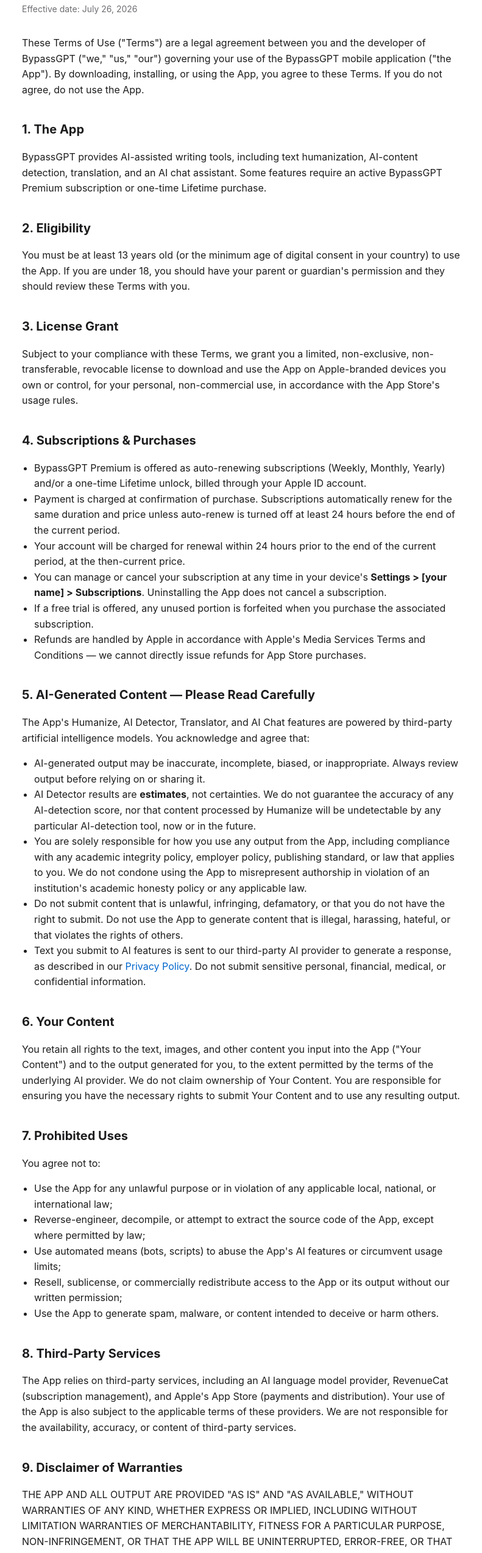
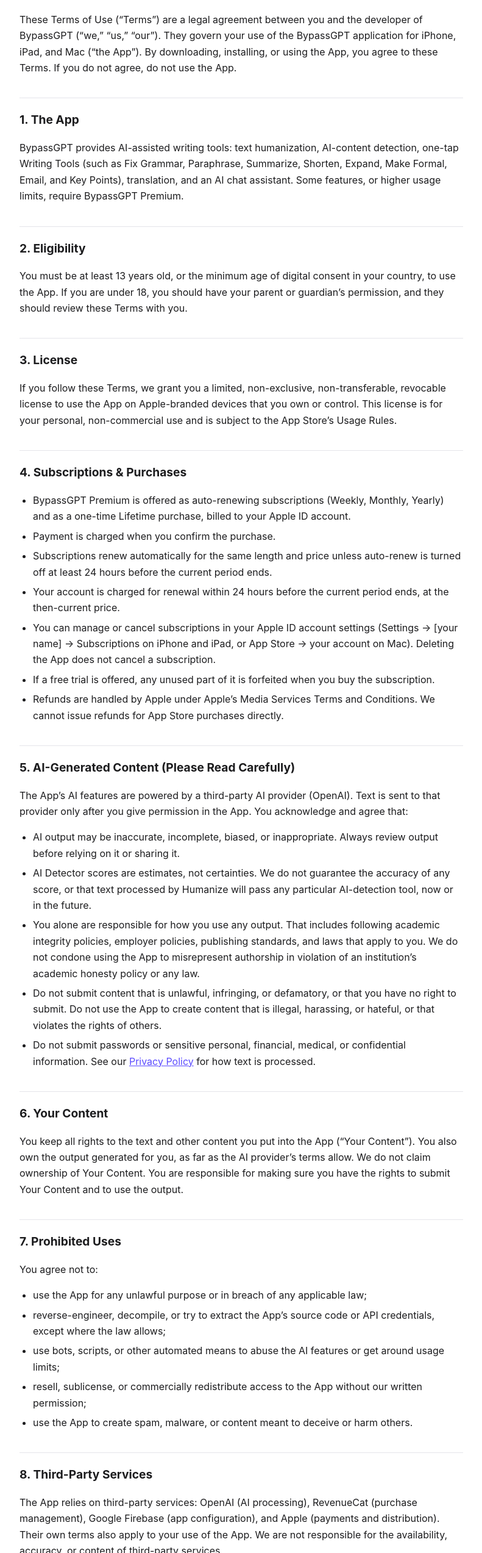
Before and after one commit to mduzzalmiadev/app-legal, a plain HTML site: page bypassgpt/terms.html in a window 1280 px wide. Shown: the part 114-2660 px from the top of the page at 61% size, without its empty margins (244-1035 px from the left). Drawn offline with Linux system fonts and the light colour scheme.

Commit message:
Update terms.html

```diff
--- a/bypassgpt/terms.html
+++ b/bypassgpt/terms.html
@@ -1,123 +1,114 @@
-<!DOCTYPE html>
+<!doctype html>
 <html lang="en">
 <head>
-<meta charset="UTF-8">
-<meta name="viewport" content="width=device-width, initial-scale=1.0">
-<title>Terms of Use — BypassGPT</title>
+<meta charset="utf-8">
+<meta name="viewport" content="width=device-width, initial-scale=1">
+<title>BypassGPT — Terms of Use</title>
+<meta name="description" content="Terms of Use for the BypassGPT app.">
 <style>
-  body {
-    font-family: -apple-system, BlinkMacSystemFont, "Segoe UI", Roboto, Helvetica, Arial, sans-serif;
-    max-width: 720px;
-    margin: 0 auto;
-    padding: 40px 20px 80px;
-    line-height: 1.6;
-    color: #1c1c1e;
-    background: #ffffff;
+  :root { --bg:#ffffff; --fg:#1c1c1e; --muted:#6e6e73; --line:#e5e5ea; --accent:#5b4bff; --card:#f5f5f7; }
+  @media (prefers-color-scheme: dark) {
+    :root { --bg:#0b0b0f; --fg:#f2f2f7; --muted:#a1a1a6; --line:#2c2c2e; --accent:#9b8cff; --card:#1c1c1e; }
   }
-  h1 { font-size: 28px; margin-bottom: 4px; }
-  h2 { font-size: 20px; margin-top: 36px; }
-  p, li { font-size: 16px; }
-  .updated { color: #6e6e73; font-size: 14px; margin-bottom: 32px; }
-  ul { padding-left: 20px; }
-  a { color: #0066cc; text-decoration: none; }
-  a:hover { text-decoration: underline; }
-  .note { background: #f2f2f7; border-radius: 8px; padding: 12px 16px; font-size: 14px; color: #3a3a3c; }
-  hr { border: none; border-top: 1px solid #e5e5ea; margin: 40px 0; }
-  @media (prefers-color-scheme: dark) {
-    body { background: #000; color: #f2f2f7; }
-    .updated { color: #98989d; }
-    .note { background: #1c1c1e; color: #c7c7cc; }
-    hr { border-top: 1px solid #38383a; }
-    a { color: #4da3ff; }
-  }
+  * { box-sizing: border-box; }
+  body { margin:0; background:var(--bg); color:var(--fg);
+    font:16px/1.65 -apple-system, BlinkMacSystemFont, "Segoe UI", Roboto, Helvetica, Arial, sans-serif; }
+  main { max-width:760px; margin:0 auto; padding:40px 16px 64px; }
+  h1 { font-size:2rem; line-height:1.2; margin:0 0 4px; }
+  h2 { font-size:1.2rem; margin:36px 0 8px; padding-top:20px; border-top:1px solid var(--line); }
+  .date { color:var(--muted); margin:0 0 24px; }
+  .caps { text-transform:none; font-size:.95rem; }
+  ul { padding-left:22px; }
+  li { margin:6px 0; }
+  a { color:var(--accent); }
+  footer { color:var(--muted); font-size:.9rem; margin-top:48px; padding-top:20px; border-top:1px solid var(--line); }
 </style>
 </head>
 <body>
+<main>
+<h1>Terms of Use</h1>
+<p class="date">Effective date: November 24, 2026</p>
 
-<h1>Terms of Use</h1>
-<p class="updated">Effective date: July 26, 2026</p>
-
-<p>These Terms of Use ("Terms") are a legal agreement between you and the developer of BypassGPT ("we," "us," "our") governing your use of the BypassGPT mobile application ("the App"). By downloading, installing, or using the App, you agree to these Terms. If you do not agree, do not use the App.</p>
+<p>These Terms of Use (“Terms”) are a legal agreement between you and the developer of BypassGPT (“we,” “us,” “our”). They govern your use of the BypassGPT application for iPhone, iPad, and Mac (“the App”). By downloading, installing, or using the App, you agree to these Terms. If you do not agree, do not use the App.</p>
 
 <h2>1. The App</h2>
-<p>BypassGPT provides AI-assisted writing tools, including text humanization, AI-content detection, translation, and an AI chat assistant. Some features require an active BypassGPT Premium subscription or one-time Lifetime purchase.</p>
+<p>BypassGPT provides AI-assisted writing tools: text humanization, AI-content detection, one-tap Writing Tools (such as Fix Grammar, Paraphrase, Summarize, Shorten, Expand, Make Formal, Email, and Key Points), translation, and an AI chat assistant. Some features, or higher usage limits, require BypassGPT Premium.</p>
 
 <h2>2. Eligibility</h2>
-<p>You must be at least 13 years old (or the minimum age of digital consent in your country) to use the App. If you are under 18, you should have your parent or guardian's permission and they should review these Terms with you.</p>
+<p>You must be at least 13 years old, or the minimum age of digital consent in your country, to use the App. If you are under 18, you should have your parent or guardian’s permission, and they should review these Terms with you.</p>
 
-<h2>3. License Grant</h2>
-<p>Subject to your compliance with these Terms, we grant you a limited, non-exclusive, non-transferable, revocable license to download and use the App on Apple-branded devices you own or control, for your personal, non-commercial use, in accordance with the App Store's usage rules.</p>
+<h2>3. License</h2>
+<p>If you follow these Terms, we grant you a limited, non-exclusive, non-transferable, revocable license to use the App on Apple-branded devices that you own or control. This license is for your personal, non-commercial use and is subject to the App Store’s Usage Rules.</p>
 
 <h2>4. Subscriptions &amp; Purchases</h2>
 <ul>
-  <li>BypassGPT Premium is offered as auto-renewing subscriptions (Weekly, Monthly, Yearly) and/or a one-time Lifetime unlock, billed through your Apple ID account.</li>
-  <li>Payment is charged at confirmation of purchase. Subscriptions automatically renew for the same duration and price unless auto-renew is turned off at least 24 hours before the end of the current period.</li>
-  <li>Your account will be charged for renewal within 24 hours prior to the end of the current period, at the then-current price.</li>
-  <li>You can manage or cancel your subscription at any time in your device's <strong>Settings &gt; [your name] &gt; Subscriptions</strong>. Uninstalling the App does not cancel a subscription.</li>
-  <li>If a free trial is offered, any unused portion is forfeited when you purchase the associated subscription.</li>
-  <li>Refunds are handled by Apple in accordance with Apple's Media Services Terms and Conditions — we cannot directly issue refunds for App Store purchases.</li>
+  <li>BypassGPT Premium is offered as auto-renewing subscriptions (Weekly, Monthly, Yearly) and as a one-time Lifetime purchase, billed to your Apple ID account.</li>
+  <li>Payment is charged when you confirm the purchase.</li>
+  <li>Subscriptions renew automatically for the same length and price unless auto-renew is turned off at least 24 hours before the current period ends.</li>
+  <li>Your account is charged for renewal within 24 hours before the current period ends, at the then-current price.</li>
+  <li>You can manage or cancel subscriptions in your Apple ID account settings (Settings → [your name] → Subscriptions on iPhone and iPad, or App Store → your account on Mac). Deleting the App does not cancel a subscription.</li>
+  <li>If a free trial is offered, any unused part of it is forfeited when you buy the subscription.</li>
+  <li>Refunds are handled by Apple under Apple’s Media Services Terms and Conditions. We cannot issue refunds for App Store purchases directly.</li>
 </ul>
 
-<h2>5. AI-Generated Content — Please Read Carefully</h2>
-<p>The App's Humanize, AI Detector, Translator, and AI Chat features are powered by third-party artificial intelligence models. You acknowledge and agree that:</p>
+<h2>5. AI-Generated Content (Please Read Carefully)</h2>
+<p>The App’s AI features are powered by a third-party AI provider (OpenAI). Text is sent to that provider only after you give permission in the App. You acknowledge and agree that:</p>
 <ul>
-  <li>AI-generated output may be inaccurate, incomplete, biased, or inappropriate. Always review output before relying on or sharing it.</li>
-  <li>AI Detector results are <strong>estimates</strong>, not certainties. We do not guarantee the accuracy of any AI-detection score, nor that content processed by Humanize will be undetectable by any particular AI-detection tool, now or in the future.</li>
-  <li>You are solely responsible for how you use any output from the App, including compliance with any academic integrity policy, employer policy, publishing standard, or law that applies to you. We do not condone using the App to misrepresent authorship in violation of an institution's academic honesty policy or any applicable law.</li>
-  <li>Do not submit content that is unlawful, infringing, defamatory, or that you do not have the right to submit. Do not use the App to generate content that is illegal, harassing, hateful, or that violates the rights of others.</li>
-  <li>Text you submit to AI features is sent to our third-party AI provider to generate a response, as described in our <a href="privacy-policy.html">Privacy Policy</a>. Do not submit sensitive personal, financial, medical, or confidential information.</li>
+  <li>AI output may be inaccurate, incomplete, biased, or inappropriate. Always review output before relying on it or sharing it.</li>
+  <li>AI Detector scores are estimates, not certainties. We do not guarantee the accuracy of any score, or that text processed by Humanize will pass any particular AI-detection tool, now or in the future.</li>
+  <li>You alone are responsible for how you use any output. That includes following academic integrity policies, employer policies, publishing standards, and laws that apply to you. We do not condone using the App to misrepresent authorship in violation of an institution’s academic honesty policy or any law.</li>
+  <li>Do not submit content that is unlawful, infringing, or defamatory, or that you have no right to submit. Do not use the App to create content that is illegal, harassing, or hateful, or that violates the rights of others.</li>
+  <li>Do not submit passwords or sensitive personal, financial, medical, or confidential information. See our <a href="privacy.html">Privacy Policy</a> for how text is processed.</li>
 </ul>
 
 <h2>6. Your Content</h2>
-<p>You retain all rights to the text, images, and other content you input into the App ("Your Content") and to the output generated for you, to the extent permitted by the terms of the underlying AI provider. We do not claim ownership of Your Content. You are responsible for ensuring you have the necessary rights to submit Your Content and to use any resulting output.</p>
+<p>You keep all rights to the text and other content you put into the App (“Your Content”). You also own the output generated for you, as far as the AI provider’s terms allow. We do not claim ownership of Your Content. You are responsible for making sure you have the rights to submit Your Content and to use the output.</p>
 
 <h2>7. Prohibited Uses</h2>
 <p>You agree not to:</p>
 <ul>
-  <li>Use the App for any unlawful purpose or in violation of any applicable local, national, or international law;</li>
-  <li>Reverse-engineer, decompile, or attempt to extract the source code of the App, except where permitted by law;</li>
-  <li>Use automated means (bots, scripts) to abuse the App's AI features or circumvent usage limits;</li>
-  <li>Resell, sublicense, or commercially redistribute access to the App or its output without our written permission;</li>
-  <li>Use the App to generate spam, malware, or content intended to deceive or harm others.</li>
+  <li>use the App for any unlawful purpose or in breach of any applicable law;</li>
+  <li>reverse-engineer, decompile, or try to extract the App’s source code or API credentials, except where the law allows;</li>
+  <li>use bots, scripts, or other automated means to abuse the AI features or get around usage limits;</li>
+  <li>resell, sublicense, or commercially redistribute access to the App without our written permission;</li>
+  <li>use the App to create spam, malware, or content meant to deceive or harm others.</li>
 </ul>
 
 <h2>8. Third-Party Services</h2>
-<p>The App relies on third-party services, including an AI language model provider, RevenueCat (subscription management), and Apple's App Store (payments and distribution). Your use of the App is also subject to the applicable terms of these providers. We are not responsible for the availability, accuracy, or content of third-party services.</p>
+<p>The App relies on third-party services: OpenAI (AI processing), RevenueCat (purchase management), Google Firebase (app configuration), and Apple (payments and distribution). Their own terms also apply to your use of the App. We are not responsible for the availability, accuracy, or content of third-party services.</p>
 
 <h2>9. Disclaimer of Warranties</h2>
-<p>THE APP AND ALL OUTPUT ARE PROVIDED "AS IS" AND "AS AVAILABLE," WITHOUT WARRANTIES OF ANY KIND, WHETHER EXPRESS OR IMPLIED, INCLUDING WITHOUT LIMITATION WARRANTIES OF MERCHANTABILITY, FITNESS FOR A PARTICULAR PURPOSE, NON-INFRINGEMENT, OR THAT THE APP WILL BE UNINTERRUPTED, ERROR-FREE, OR THAT ANY AI OUTPUT WILL BE ACCURATE OR MEET YOUR REQUIREMENTS.</p>
+<p class="caps">THE APP AND ALL OUTPUT ARE PROVIDED “AS IS” AND “AS AVAILABLE,” WITHOUT WARRANTIES OF ANY KIND, EXPRESS OR IMPLIED. THIS INCLUDES ANY WARRANTY OF MERCHANTABILITY, FITNESS FOR A PARTICULAR PURPOSE, OR NON-INFRINGEMENT, AND ANY WARRANTY THAT THE APP WILL BE UNINTERRUPTED OR ERROR-FREE OR THAT AI OUTPUT WILL BE ACCURATE OR MEET YOUR NEEDS.</p>
 
 <h2>10. Limitation of Liability</h2>
-<p>TO THE MAXIMUM EXTENT PERMITTED BY LAW, WE SHALL NOT BE LIABLE FOR ANY INDIRECT, INCIDENTAL, SPECIAL, CONSEQUENTIAL, OR PUNITIVE DAMAGES, OR ANY LOSS OF DATA, USE, GOODWILL, OR OTHER INTANGIBLE LOSSES, RESULTING FROM YOUR USE OF OR INABILITY TO USE THE APP, INCLUDING RELIANCE ON ANY AI-GENERATED OUTPUT, EVEN IF WE HAVE BEEN ADVISED OF THE POSSIBILITY OF SUCH DAMAGES. OUR TOTAL LIABILITY FOR ANY CLAIM ARISING FROM THESE TERMS SHALL NOT EXCEED THE AMOUNT YOU PAID US IN THE 12 MONTHS PRECEDING THE CLAIM.</p>
+<p class="caps">TO THE MAXIMUM EXTENT PERMITTED BY LAW, WE ARE NOT LIABLE FOR ANY INDIRECT, INCIDENTAL, SPECIAL, CONSEQUENTIAL, OR PUNITIVE DAMAGES, OR FOR ANY LOSS OF DATA, USE, GOODWILL, OR OTHER INTANGIBLE LOSS, ARISING FROM YOUR USE OF, OR INABILITY TO USE, THE APP. THIS INCLUDES RELIANCE ON AI OUTPUT, EVEN IF WE WERE TOLD SUCH DAMAGES WERE POSSIBLE. OUR TOTAL LIABILITY FOR ANY CLAIM UNDER THESE TERMS WILL NOT EXCEED THE AMOUNT YOU PAID FOR THE APP IN THE 12 MONTHS BEFORE THE CLAIM.</p>
 
 <h2>11. Termination</h2>
-<p>We may suspend or terminate your access to the App at any time if you violate these Terms. You may stop using the App at any time by deleting it from your device; this does not automatically cancel an active subscription (see Section 4).</p>
+<p>We may suspend or end your access to the App if you breach these Terms. You may stop using the App at any time by deleting it. Deleting the App does not cancel an active subscription (see Section 4).</p>
 
 <h2>12. Changes to These Terms</h2>
-<p>We may update these Terms from time to time. Material changes will be reflected by updating the "Effective date" above. Continued use of the App after changes take effect constitutes your acceptance of the revised Terms.</p>
+<p>We may update these Terms from time to time. When we make material changes, we will update the effective date above. If you keep using the App after changes take effect, you accept the revised Terms.</p>
 
 <h2>13. Governing Law</h2>
-<p class="note">Placeholder — insert the governing law/jurisdiction applicable to you (e.g., the laws of [State/Country], excluding conflict-of-law rules) before publishing.</p>
+<p>These Terms are governed by the laws of the People’s Republic of Bangladesh, without regard to conflict-of-law rules. Nothing in these Terms limits any mandatory consumer-protection rights you have under the laws of the country where you live.</p>
 
 <h2>14. Apple-Required Terms</h2>
-<p>Because the App is distributed via Apple's App Store, the following additional terms apply and take precedence over any conflicting term above with respect to Apple:</p>
+<p>Because the App is distributed through Apple’s App Store, the following terms also apply. Where they conflict with anything above, they take precedence with respect to Apple:</p>
 <ul>
-  <li>These Terms are between you and us only, not Apple, and Apple is not responsible for the App or its content.</li>
-  <li>The license granted to you is limited to a non-transferable license to use the App on any Apple-branded device that you own or control, as permitted by the App Store's Usage Rules.</li>
-  <li>Apple has no obligation whatsoever to furnish any maintenance or support services with respect to the App.</li>
-  <li>In the event of any failure of the App to conform to any applicable warranty, you may notify Apple, and Apple will refund the purchase price (if any) for the App to you; to the maximum extent permitted by law, Apple has no other warranty obligation with respect to the App.</li>
-  <li>Apple is not responsible for addressing any claims by you or any third party relating to the App, including product liability claims, claims that the App fails to conform to legal or regulatory requirements, and claims arising under consumer protection or similar legislation.</li>
-  <li>Apple is not responsible for the investigation, defense, settlement, and discharge of any third-party claim that the App or your possession and use of it infringes a third party's intellectual property rights.</li>
-  <li>You represent that you are not located in a country subject to a U.S. Government embargo or designated as a "terrorist supporting" country, and are not on any U.S. Government list of prohibited or restricted parties.</li>
-  <li>Apple, and Apple's subsidiaries, are third-party beneficiaries of these Terms, and upon your acceptance, Apple has the right (and will be deemed to have accepted the right) to enforce these Terms against you as a third-party beneficiary.</li>
+  <li>These Terms are between you and us only, not Apple. Apple is not responsible for the App or its content.</li>
+  <li>Your license is a non-transferable license to use the App on Apple-branded devices that you own or control, as the App Store Usage Rules allow.</li>
+  <li>Apple has no obligation to provide any maintenance or support for the App.</li>
+  <li>If the App fails to meet any applicable warranty, you may notify Apple, and Apple will refund the purchase price, if any. To the maximum extent the law allows, Apple has no other warranty obligation for the App.</li>
+  <li>Apple is not responsible for handling any claims by you or anyone else about the App. This includes product liability claims, claims that the App fails to meet legal or regulatory requirements, and claims under consumer-protection or similar laws.</li>
+  <li>Apple is not responsible for the investigation, defense, settlement, or discharge of any third-party claim that the App, or your possession or use of it, infringes someone’s intellectual property rights.</li>
+  <li>You confirm that you are not located in a country under a U.S. Government embargo or designated as a “terrorist supporting” country, and that you are not on any U.S. Government list of prohibited or restricted parties.</li>
+  <li>Apple and its subsidiaries are third-party beneficiaries of these Terms. Once you accept these Terms, Apple has the right to enforce them against you as a third-party beneficiary.</li>
 </ul>
 
 <h2>15. Contact Us</h2>
-<p>Questions about these Terms can be sent to:</p>
-<p><a href="mailto:mduzzalmia.dev@gmail.com">mduzzalmia.dev@gmail.com</a></p>
+<p>Questions about these Terms? Email us at <a href="mailto:mduzzalmia.dev@gmail.com">mduzzalmia.dev@gmail.com</a>.</p>
 
-<hr>
-<p class="updated">BypassGPT — Terms of Use</p>
-
+<footer>BypassGPT — Terms of Use · <a href="privacy.html">Privacy Policy</a></footer>
+</main>
 </body>
 </html>
```
